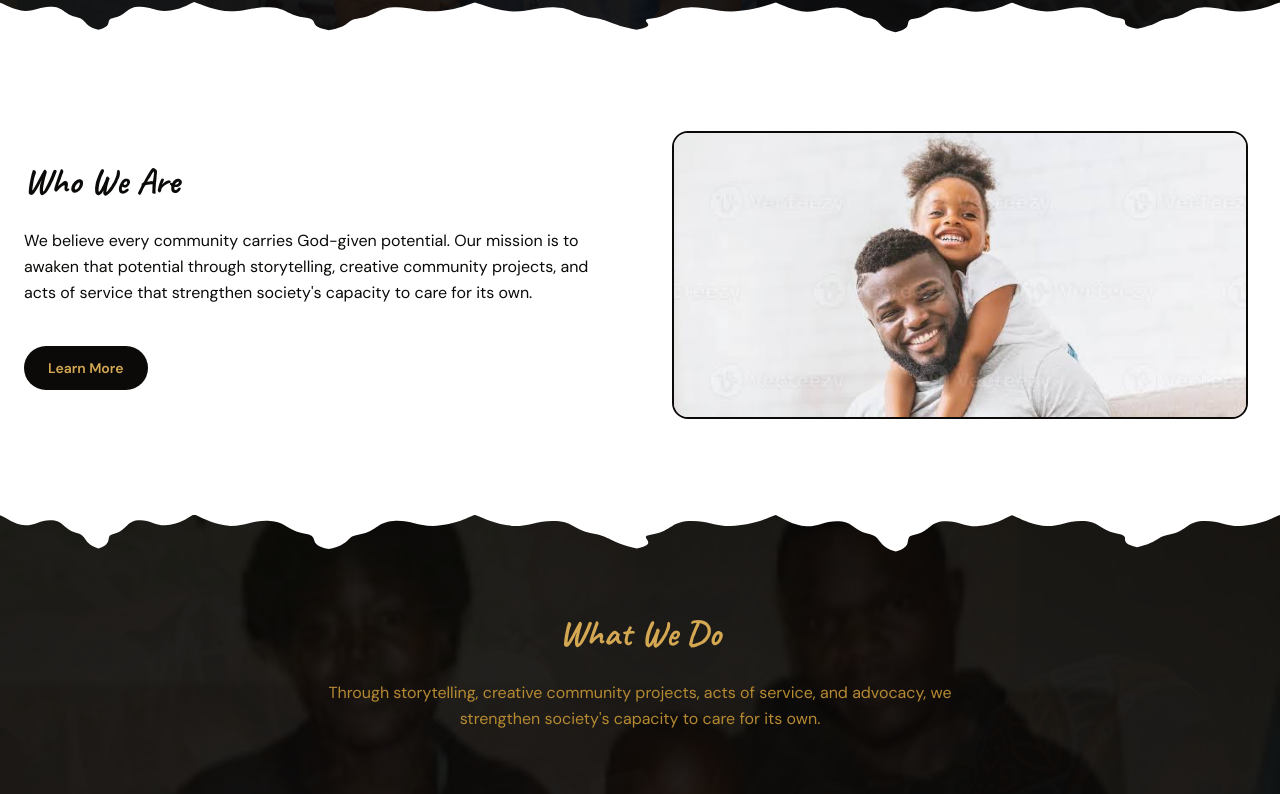
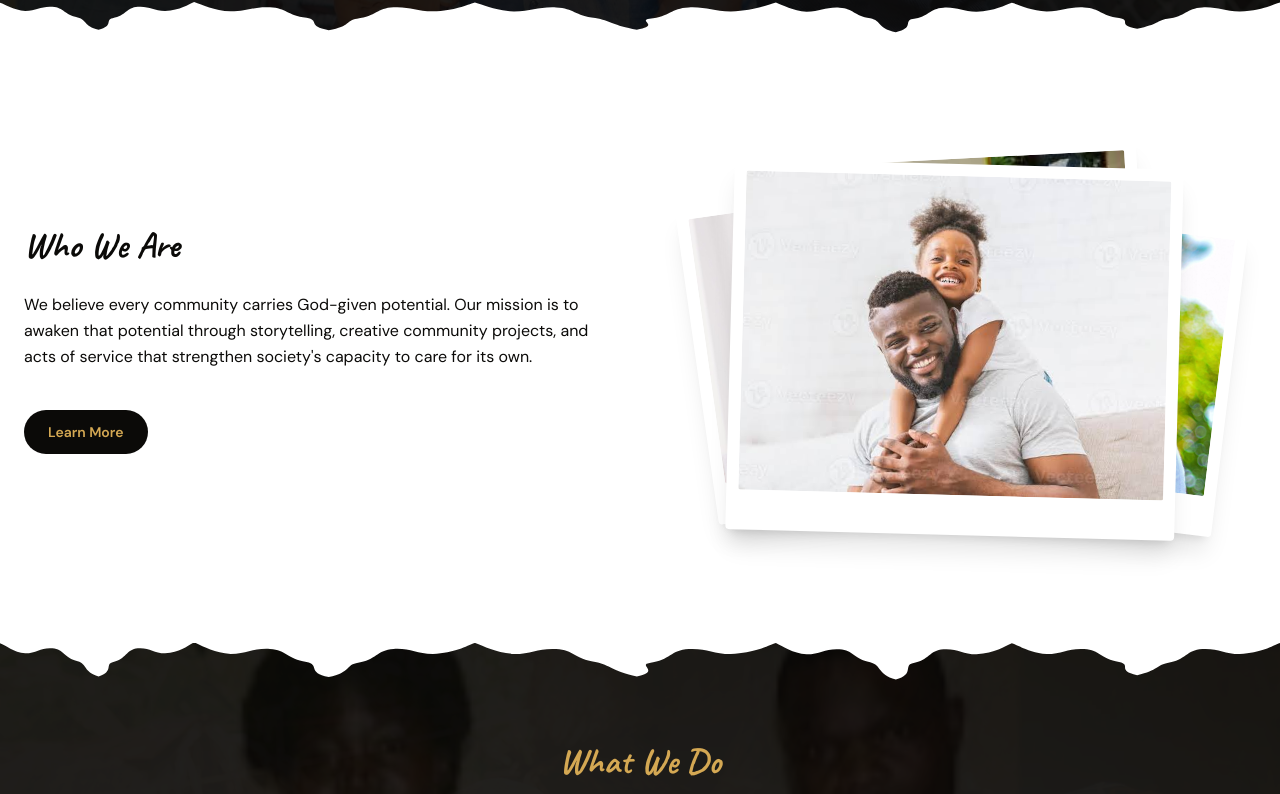
Before and after one commit to Amonochuka/blog, a Next.js app: page / in a window 1280 px wide. Shown: the part 532-1326 px from the top of the page. Built offline with nearby package versions, Linux system fonts and the light colour scheme; no server answers; the database is empty.

Commit message:
Add four-photo stacks to homepage sections

```diff
--- a/app/page.tsx
+++ b/app/page.tsx
@@ -3,6 +3,7 @@ import Link from "next/link";
 import { BaseLayout } from "@/components/BaseLayout";
 import { FamilyPhotoBackdrop } from "@/components/FamilyPhotoBackdrop";
 import { NewsletterForm } from "@/components/NewsletterForm";
+import { PhotoStack } from "@/components/PhotoStack";
 import { SectionDivider } from "@/components/SectionDivider";
 import { getPublicContent } from "@/lib/public-content";
 
@@ -141,16 +142,15 @@ export default async function Home() {
                 Learn More
               </Link>
             </div>
-            <div className="relative flex justify-center">
-              <Image
-                src="/images/who-we-are-family.jpeg"
-                alt="A father carrying his smiling daughter on his back"
-                className="mx-auto aspect-[2/1] w-full max-w-xl rounded-2xl border-2 border-brand-black object-cover object-[center_20%]"
-                width={1600}
-                height={1067}
-                loading="lazy"
-              />
-            </div>
+            <PhotoStack
+              photos={[
+                "/images/family-reading-story.jpg",
+                "/images/african-father-child-outdoors.jpg",
+                "/images/family-hope.jpeg",
+                "/images/who-we-are-family.jpeg",
+              ]}
+              alt="A father carrying his smiling daughter on his back"
+            />
           </div>
         </div>
       </section>
@@ -468,16 +468,15 @@ export default async function Home() {
                 Explore all ways to get involved
               </Link>
             </div>
-            <div className="relative flex justify-center">
-              <Image
-                src="/images/family-village-africa.jpg"
-                alt="A family standing together in their community"
-                className="mx-auto aspect-[2/1] w-full max-w-xl rounded-2xl border-2 border-brand-black object-cover object-center"
-                width={1600}
-                height={1000}
-                loading="lazy"
-              />
-            </div>
+            <PhotoStack
+              photos={[
+                "/images/community-family-urban-kenya.jpg",
+                "/images/kenya-community-gathering-2.jpg",
+                "/images/family-outdoor-cooking.jpg",
+                "/images/family-village-africa.jpg",
+              ]}
+              alt="A family standing together in their community"
+            />
           </div>
         </div>
       </section>
--- /dev/null
+++ b/src/components/PhotoStack.tsx
@@ -0,0 +1,41 @@
+import Image from "next/image";
+
+type PhotoStackProps = {
+  photos: [string, string, string, string];
+  alt: string;
+};
+
+const printPositions = [
+  "left-[4%] top-[12%] w-[66%] -rotate-[8deg]",
+  "right-[3%] top-[18%] w-[64%] rotate-[7deg]",
+  "left-[17%] top-[4%] z-[1] w-[65%] -rotate-[3deg]",
+  "left-[10%] top-[8%] z-10 w-[78%] rotate-[1.5deg]",
+];
+
+export function PhotoStack({ photos, alt }: PhotoStackProps) {
+  return (
+    <div className="relative mx-auto h-[19rem] w-full max-w-xl sm:h-[23rem] lg:h-[26rem]">
+      {photos.map((src, index) => {
+        const isFrontPrint = index === photos.length - 1;
+
+        return (
+          <div
+            key={src}
+            className={`absolute rounded-sm bg-white p-2 pb-8 shadow-xl sm:p-3 sm:pb-10 ${printPositions[index]}`}
+          >
+            <Image
+              src={src}
+              alt={isFrontPrint ? alt : ""}
+              aria-hidden={!isFrontPrint}
+              className="aspect-[4/3] w-full rounded-[2px] object-cover object-[center_20%]"
+              width={1200}
+              height={900}
+              sizes="(min-width: 1024px) 40vw, 82vw"
+              loading="lazy"
+            />
+          </div>
+        );
+      })}
+    </div>
+  );
+}
```
